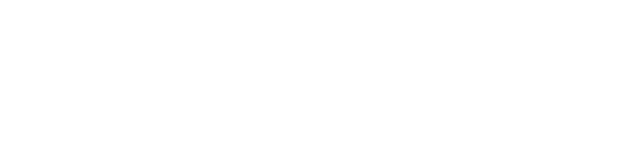
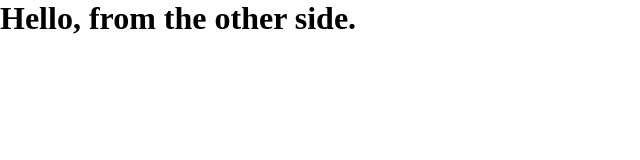
Before and after one commit to tanzimul/madrasha-html, a plain HTML site: page index.html in a window 1280 px wide. Shown: the whole page, without its empty margins (0-640 px from the left). Drawn offline with Linux system fonts and the light colour scheme.

Commit message:
Jan-06-2020-V1-H-Tag-Added

```diff
--- a/index.html
+++ b/index.html
@@ -8,6 +8,6 @@
     <link rel="stylesheet" href="/css/main.css">
 </head>
 <body>
-
+    <h1>Hello, from the other side.</h1>
 </body>
 </html>
```
